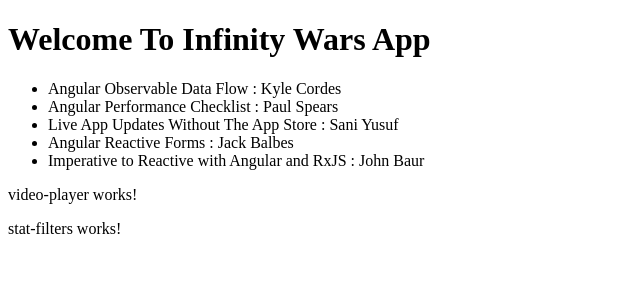
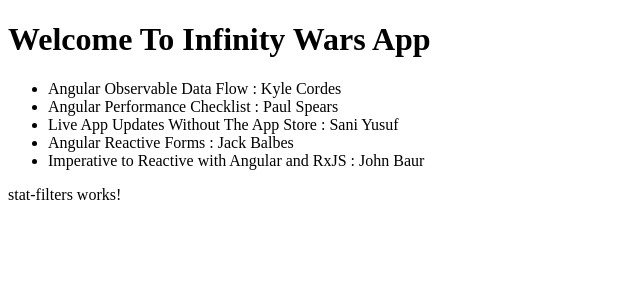
Before and after one commit to saniyusuf/abc-june-19-21-online-2019, an Angular app: page /dashboard in a window 1280 px wide. Shown: the top 300 px of the page, without its empty margins (0-640 px from the left). Built offline with nearby package versions, Linux system fonts and the light colour scheme.

Commit message:
step 206

```diff
--- a/src/app/dashboard/video-dashboard/video-dashboard.component.html
+++ b/src/app/dashboard/video-dashboard/video-dashboard.component.html
@@ -1,4 +1,6 @@
 <app-video-list
+  (videoSelected)="onVideoSelected($event)"
   [videoList]="videoListData"></app-video-list>
-<app-video-player></app-video-player>
+
+<app-video-player [video]="videoToDisplay"></app-video-player>
 <app-stat-filters></app-stat-filters>
--- a/src/app/dashboard/video-dashboard/video-dashboard.component.ts
+++ b/src/app/dashboard/video-dashboard/video-dashboard.component.ts
@@ -7,12 +7,16 @@
 })
 export class VideoDashboardComponent implements OnInit {
   videoListData = videoData;
+  videoToDisplay;
 
   constructor() { }
 
   ngOnInit() {
   }
 
+  onVideoSelected(video) {
+    this.videoToDisplay = video;
+  }
 }
 
 const videoData = [
--- a/src/app/dashboard/video-list/video-list.component.ts
+++ b/src/app/dashboard/video-list/video-list.component.ts
@@ -1,4 +1,4 @@
-import {Component, Input, OnInit} from '@angular/core';
+import {Component, EventEmitter, Input, OnInit, Output} from '@angular/core';
 
 @Component({
   selector: "app-video-list",
@@ -8,6 +8,7 @@
 export class VideoListComponent implements OnInit {
   @Input() videoList;
   selectedVideo;
+  @Output() videoSelected = new EventEmitter();
 
   constructor() {}
 
@@ -15,5 +16,6 @@
 
   selectVideo(video) {
     this.selectedVideo = video;
+    this.videoSelected.emit(video);
   }
 }
--- a/src/app/dashboard/video-player/video-player.component.html
+++ b/src/app/dashboard/video-player/video-player.component.html
@@ -1,3 +1 @@
-<p>
-  video-player works!
-</p>
+{{video?.title}}
```
Also changed, not shown: src/app/dashboard/video-player/video-player.component.ts (+7 -8 lines).
